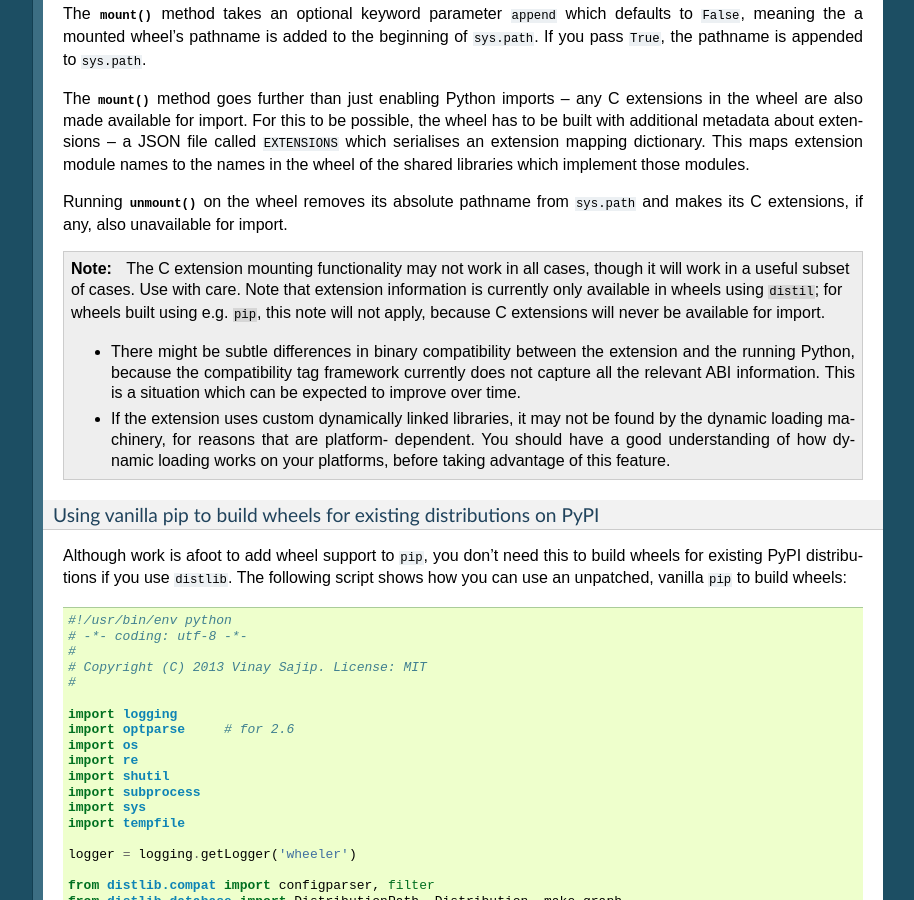
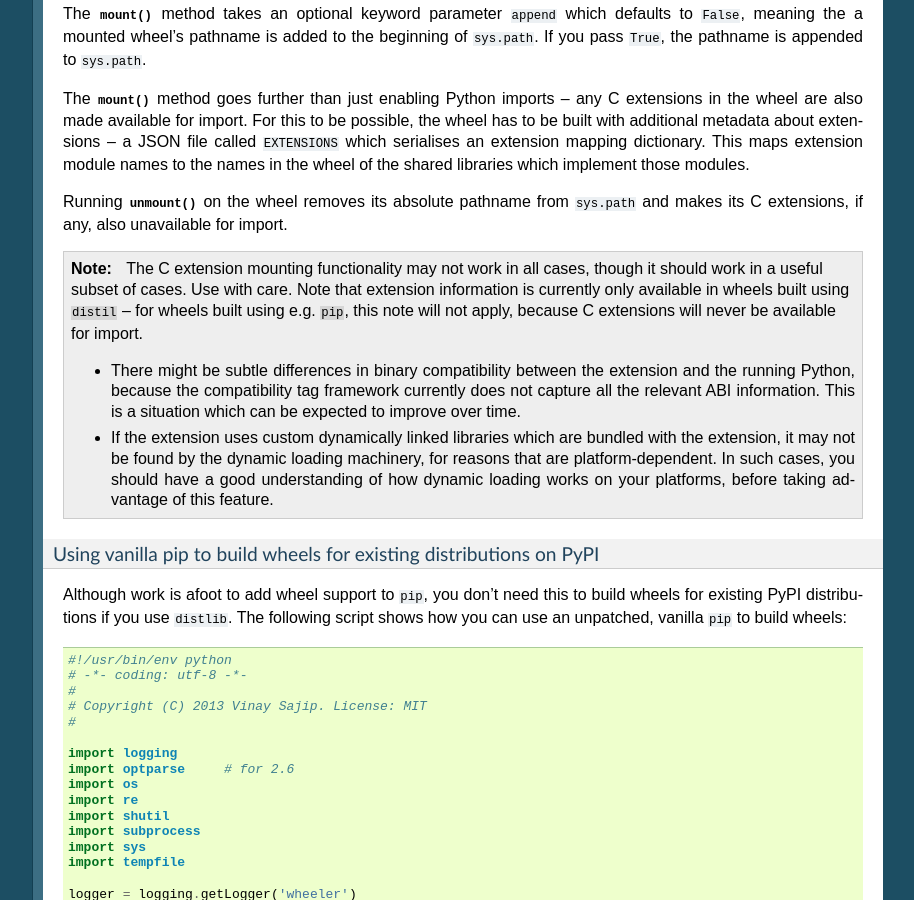
Before and after one commit to pypa/distlib, a Sphinx documentation site: the page built from docs/tutorial.rst, in a window 1280 px wide and 900 px high, scrolled down 21702 px. Shown: the whole window, without its empty margins (187-1101 px from the left). Built offline with Sphinx 7.4.7, drawn with Linux system fonts in a browser that asks for light colours; formulas are drawn with MathJax 3; comment, search, counter and statistics services are not loaded.

Commit message:
Updated documentation.

```diff
--- a/docs/tutorial.rst
+++ b/docs/tutorial.rst
@@ -1499,9 +1499,9 @@ Running :meth:`unmount` on the wheel removes its absolute pathname from
 ``sys.path`` and makes its C extensions, if any, also unavailable for import.
 
 .. note:: The C extension mounting functionality may not work in all cases,
-   though it will work in a useful subset of cases. Use with care. Note that
-   extension information is currently only available in wheels using
-   ``distil``; for wheels built using e.g. ``pip``, this note will not apply,
+   though it should work in a useful subset of cases. Use with care. Note that
+   extension information is currently only available in wheels built using
+   ``distil`` -- for wheels built using e.g. ``pip``, this note will not apply,
    because C extensions will never be available for import.
 
    * There might be subtle differences in binary compatibility between the
@@ -1509,10 +1509,11 @@ Running :meth:`unmount` on the wheel removes its absolute pathname from
      currently does not capture all the relevant ABI information. This is a
      situation which can be expected to improve over time.
 
-   * If the extension uses custom dynamically linked libraries, it may not be
-     found by the dynamic loading machinery, for reasons that are platform-
-     dependent. You should have a good understanding of how dynamic loading
-     works on your platforms, before taking advantage of this feature.
+   * If the extension uses custom dynamically linked libraries which are
+     bundled with the extension, it may not be found by the dynamic loading
+     machinery, for reasons that are platform-dependent. In such cases, you
+     should have a good understanding of how dynamic loading works on your
+     platforms, before taking advantage of this feature.
 
 
 Using vanilla pip to build wheels for existing distributions on PyPI
```
